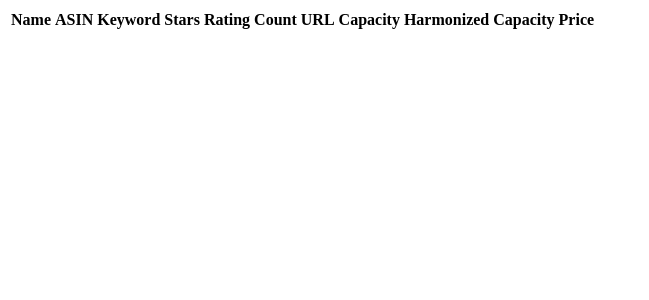
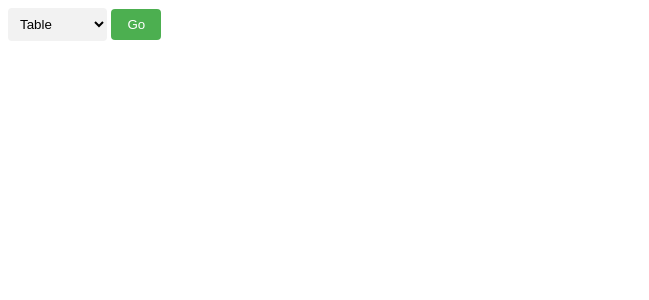
Before and after one commit to ThomasAlvarezRodriguez/4201C, a Flask app: page / in a window 1280 px wide. Shown: the top 300 px of the page, without its empty margins (0-649 px from the left). Run offline with Flask 2, Linux system fonts and the light colour scheme; data that the repository does not hold is empty.

Commit message:
Creation des menus, pb de tableau

```diff
--- a/app.py
+++ b/app.py
@@ -1,19 +1,38 @@
-from flask import Flask, render_template
+#Fichier app.py
+from flask import Flask, render_template, request, redirect, url_for
 from pymongo import MongoClient
 
 app = Flask(__name__)
 
-# Connect to MongoDB database
-client = MongoClient('mongodb://localhost:27017/')
-db = client['4201C']
+@app.route('/', methods=['GET', 'POST'])
+def index():
+    if request.method == 'POST':
+        page = request.form['page']
+        return redirect(url_for('index', page=page))
+    else:
+        page = request.args.get('page')
+        return render_template('menu.html', page=page)
 
-@app.route('/')
-def index():
-    # Query data from MongoDB collection
-    data = db['SSD-HDD'].find()
 
-    # Render template with data
-    return render_template('index.html', data=data)
+@app.route('/table')
+def table():
+    # Connect to MongoDB database
+    client = MongoClient('mongodb://localhost:27017/')
+    db = client['4201C']
+    collection = db['SSD-HDD']
+    data = list(collection.find())
+    print(data)
+    return render_template('table.html', data=data)
+
+
+@app.route('/graph')
+def graph():
+    # Code pour générer le graphique
+    return render_template('graph.html')
+
+@app.route('/text')
+def text():
+    return render_template('text.html')
 
 if __name__ == '__main__':
     app.run()
--- a/proc.py
+++ b/proc.py
@@ -4,7 +4,7 @@ import re
 
 df = pd.read_csv('DataTraite.csv',sep=";") # Read the data
 
-# on vire les lignes qui on "Inconnu" dans la colonne "stars"
+#Suppression des lignes "Inconnu" dans la colonne "stars"
 df = df[df['stars'] != 'Inconnu']
 
 # on modifie la colonne "stars" pour ne garder que les 3 premiers caractères
--- /dev/null
+++ b/static/style.css
@@ -0,0 +1,22 @@
+/* style.css */
+
+body {
+    font-family: Arial, sans-serif;
+    font-size: 16px;
+}
+
+select {
+    border: none;
+    background-color: #f2f2f2;
+    padding: 8px;
+    border-radius: 4px;
+}
+
+button {
+    background-color: #4CAF50;
+    color: white;
+    padding: 8px 16px;
+    border-radius: 4px;
+    border: none;
+    cursor: pointer;
+}
--- a/templates/index.html
+++ b/templates/index.html
@@ -1,38 +1,19 @@
 <!DOCTYPE html>
 <html>
   <head>
-    <title>SSD-HDD Data</title>
+    <title>Menu déroulant Flask</title>
+    <link rel="stylesheet" type="text/css" href="{{ url_for('static', filename='style.css') }}">
   </head>
   <body>
-    <table>
-      <thead>
-        <tr>
-          <th>Name</th>
-          <th>ASIN</th>
-          <th>Keyword</th>
-          <th>Stars</th>
-          <th>Rating Count</th>
-          <th>URL</th>
-          <th>Capacity</th>
-          <th>Harmonized Capacity</th>
-          <th>Price</th>
-        </tr>
-      </thead>
-      <tbody>
-        {% for row in data %}
-        <tr>
-          <td>{{ row['name'] }}</td>
-          <td>{{ row['asin'] }}</td>
-          <td>{{ row['keyword'] }}</td>
-          <td>{{ row['stars'] }}</td>
-          <td>{{ row['rating_count'] }}</td>
-          <td>{{ row['url'] }}</td>
-          <td>{{ row['capacity'] }}</td>
-          <td>{{ row['harmonized_capacity'] }}</td>
-          <td>{{ row['price'] }}</td>
-        </tr>
-        {% endfor %}
-      </tbody>
-    </table>
+    <form method="get" action="/">
+      <label for="page">Sélectionner une page :</label>
+      <select name="page" id="page">
+        <option value="/">Accueil</option>
+        <option value="/table">Tableau</option>
+        <option value="/graph">Graphique</option>
+        <option value="/text">Texte</option>
+      </select>
+      <button type="submit">Aller à la page</button>
+    </form>
   </body>
 </html>
--- /dev/null
+++ b/templates/menu.html
@@ -0,0 +1,24 @@
+<!DOCTYPE html>
+<html>
+<head>
+	<title>Menu</title>
+    <link rel="stylesheet" type="text/css" href="{{ url_for('static', filename='style.css') }}">
+</head>
+<body>
+    <form method="GET" action="{{ url_for('index') }}">
+		<select name="page">
+			<option value="table">Table</option>
+			<option value="graph">Graphique</option>
+			<option value="text">Texte</option>
+		</select>
+		<button type="submit">Go</button>
+	</form>
+    {% if page == 'table' %}
+        {% include 'table.html' %}
+    {% elif page == 'graph' %}
+        {% include 'graph.html' %}
+    {% elif page == 'text' %}
+        {% include 'text.html' %}
+    {% endif %}
+</body>
+</html>
```
Also changed, not shown: templates/graph.html (added, +31 -0 lines), templates/table.html (added, +99 -0 lines), templates/text.html (added, +11 -0 lines).
